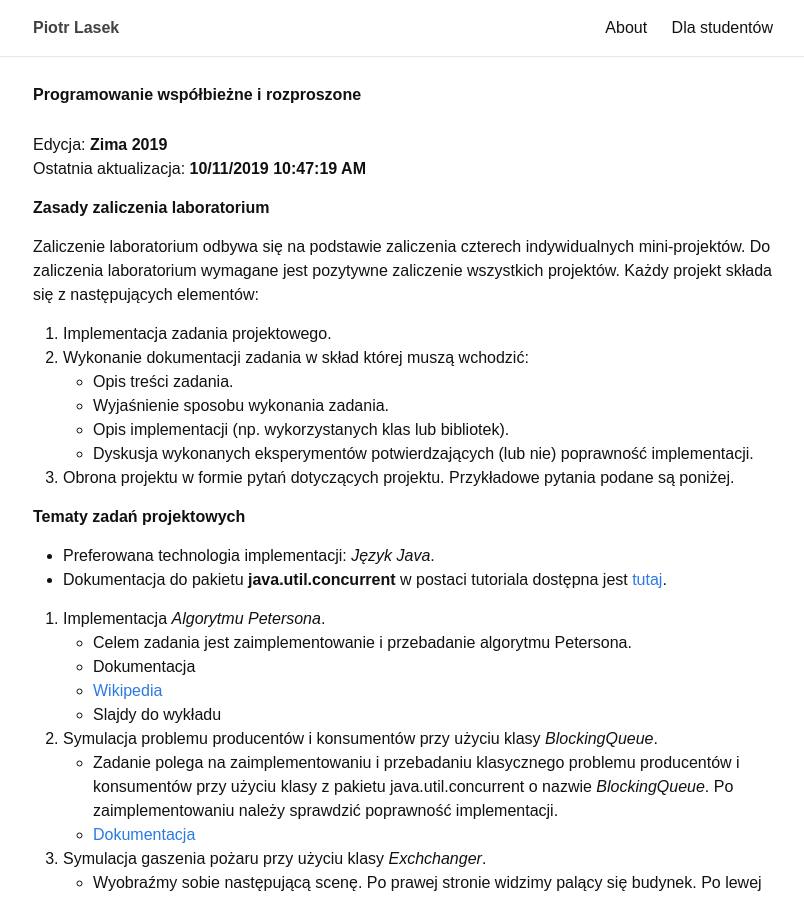
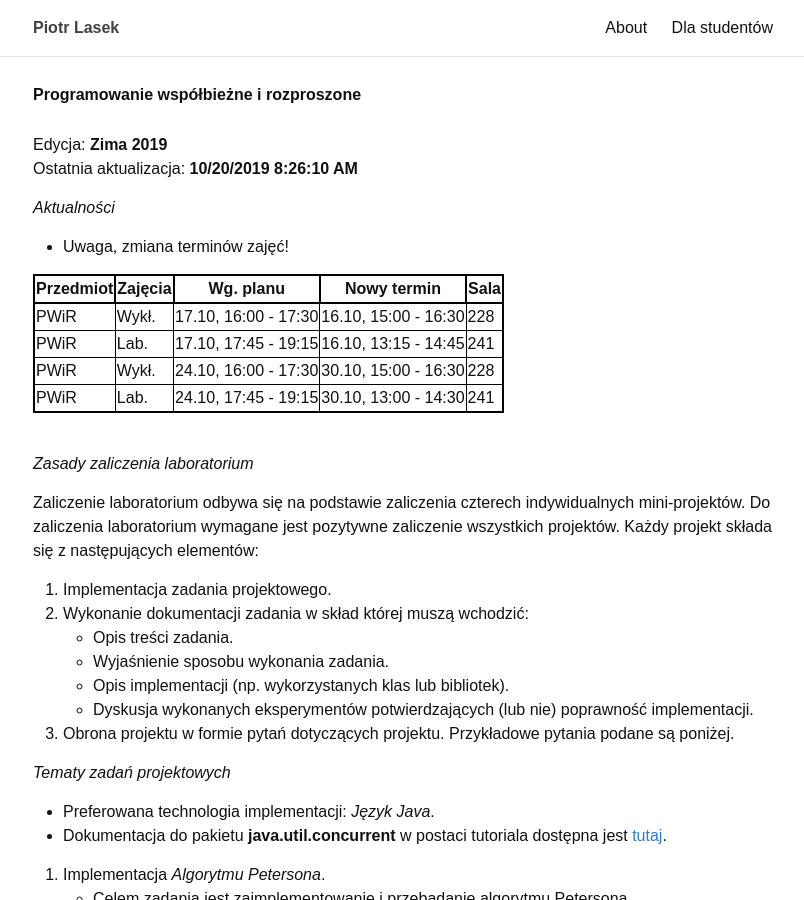
Before and after one commit to piotrlasek/piotrlasek.github.io, a Jekyll site: the page built from for-students/pwir.md, in a window 1280 px wide and 900 px high. Shown: the whole window, without its empty margins (237-1041 px from the left). Built offline with Jekyll 4.4.1, drawn with Linux system fonts in a browser that asks for light colours.

Commit message:
some changes

```diff
--- a/for-students/pwir.md
+++ b/for-students/pwir.md
@@ -6,11 +6,24 @@
 ---
 
 Edycja: **Zima 2019**<br>
-Ostatnia aktualizacja: **10/11/2019 10:47:19 AM**
+Ostatnia aktualizacja: **10/20/2019 8:26:10 AM**
 
 <!-- # &#x1F534; Komunikat **UWAGA**: Zajęcia laboratoryjne z dnia 9 stycznia 2018 r. odbędą się w późniejszym terminie.  -->
 
-# Zasady zaliczenia laboratorium
+## Aktualności
+
+* Uwaga, zmiana terminów zajęć!
+
+| Przedmiot | Zajęcia  | Wg. planu             | Nowy termin          | Sala |
+| --------- | -------- | --------------------- | -------------------- | ---- |
+| PWiR      | Wykł.    | 17.10, 16:00 - 17:30  | 16.10, 15:00 - 16:30 | 228  |
+| PWiR      | Lab.     | 17.10, 17:45 - 19:15  | 16.10, 13:15 - 14:45 | 241  |
+| PWiR      | Wykł.    | 24.10, 16:00 - 17:30  | 30.10, 15:00 - 16:30 | 228  |
+| PWiR      | Lab.     | 24.10, 17:45 - 19:15  | 30.10, 13:00 - 14:30 | 241  |
+
+<br>
+
+## Zasady zaliczenia laboratorium
 
 Zaliczenie laboratorium odbywa się na podstawie zaliczenia czterech
 indywidualnych mini-projektów. Do zaliczenia laboratorium wymagane
@@ -27,7 +40,7 @@
 3. Obrona projektu w formie pytań dotyczących projektu. Przykładowe
    pytania podane są poniżej.
 
-# Tematy zadań projektowych
+## Tematy zadań projektowych
 
 * Preferowana technologia implementacji: *Język Java*.
 * Dokumentacja do pakietu **java.util.concurrent** w postaci tutoriala dostępna jest [tutaj](https://docs.oracle.com/javase/tutorial/essential/concurrency/index.html).
@@ -68,7 +81,7 @@
     * [Guarded blocks](https://docs.oracle.com/javase/tutorial/essential/concurrency/guardmeth.html)
     * [Przykładowa implementacja](https://github.com/piotrlasek/bus-stop)
 
-# Przykładowe pytania pomocne w zaliczaniu zadań projektowych
+## Przykładowe pytania pomocne w zaliczaniu zadań projektowych
 
 1. Algorytm Petersona.
    * Czym charakteryzuje się algorytm Petersona?
@@ -119,7 +132,7 @@
    * **Materiały do przygotowania do egzaminu i [kolokwium](pwir-kolokwium-2.pdf)**.
 -->
 
-# Slajdy do wykładu (Jesień 2016)
+## Slajdy do wykładu (Jesień 2016)
 
 <iframe src="https://docs.google.com/presentation/d/1uDHyqTuH74eFHItjUmK2E1E-GVj_0vT1WCtxYCzwe2c/embed?start=false&loop=false&delayms=3000" frameborder="0" width="480" height="299" allowfullscreen="true" mozallowfullscreen="true" webkitallowfullscreen="true"></iframe>
 
```
Also changed, not shown: for-students.md (+2 -2 lines), for-students/ai2.md (+1 -1 lines), for-students/sd.md (+3 -3 lines), for-students/um.md (+17 -3 lines), 4 other files.
